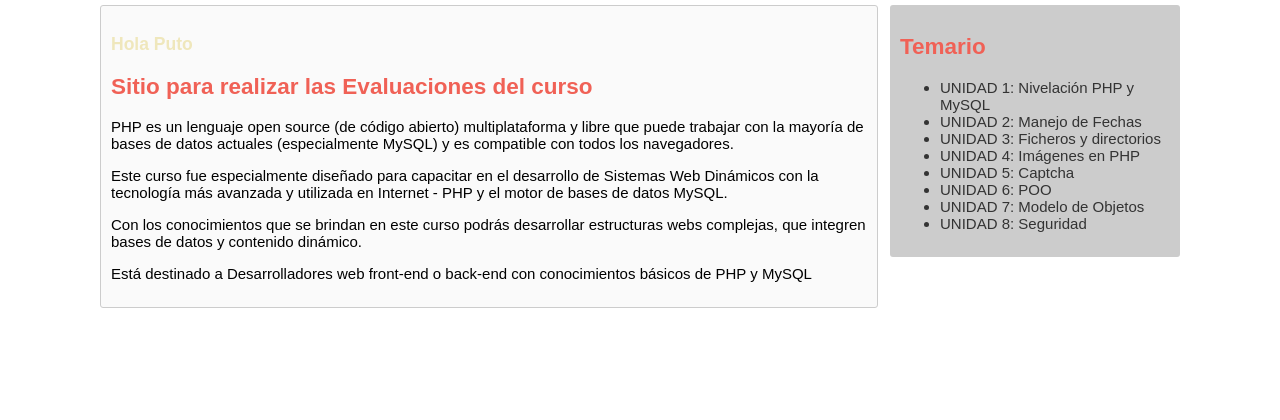
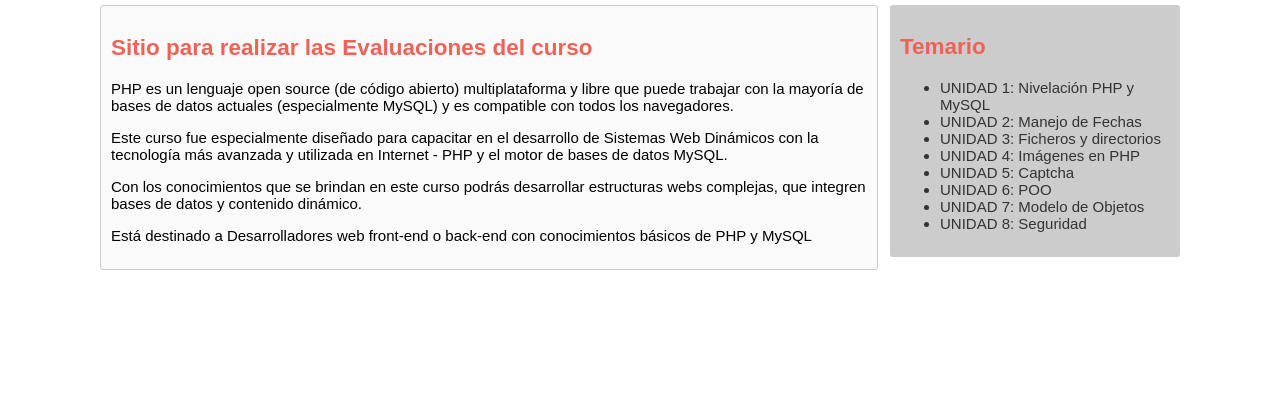
Before and after one commit to diegogcanonico/primer_proyecto, a PHP site: page / in a window 1280 px wide. Shown: the part 151-571 px from the top of the page. Run offline with PHP 8.4, Linux system fonts and the light colour scheme.

Commit message:
Mi tercera versi¢n

```diff
--- a/index.php
+++ b/index.php
@@ -18,7 +18,6 @@
 	</nav>
 	</header>
 	<section>
-		<h3>Hola Puto</h3>
 		<h2>Sitio para realizar las Evaluaciones del curso</h2>
 			<p>
 			PHP es un lenguaje open source (de código abierto) multiplataforma y libre que puede trabajar con la mayoría de bases de datos actuales (especialmente MySQL) y es compatible con todos los navegadores.
```
